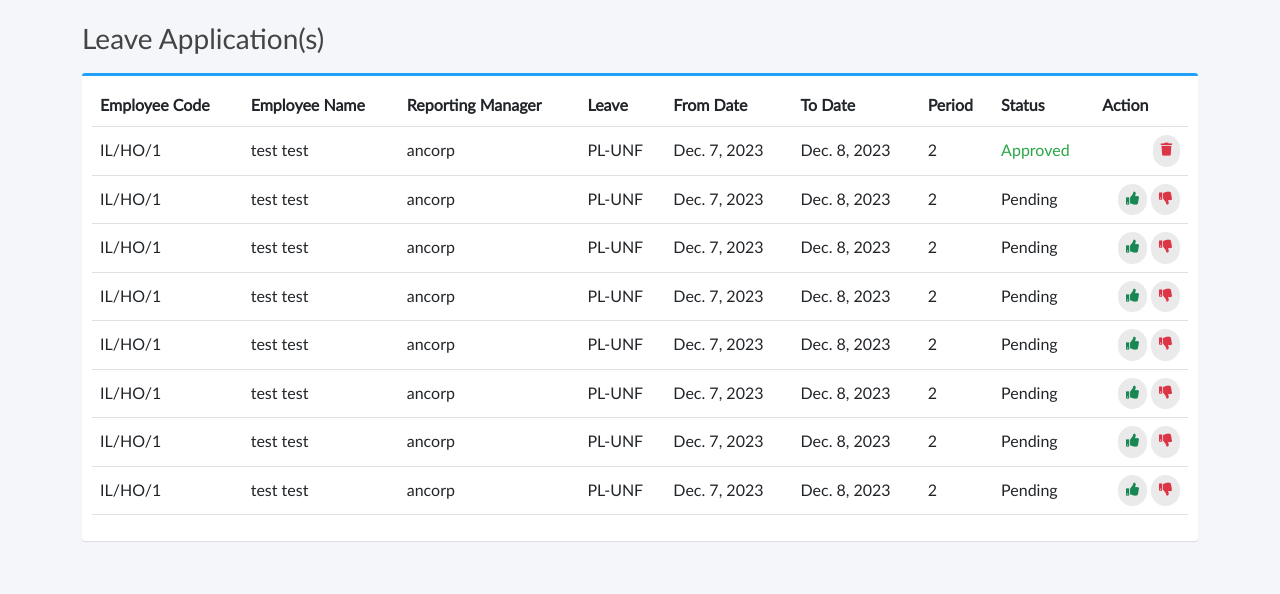
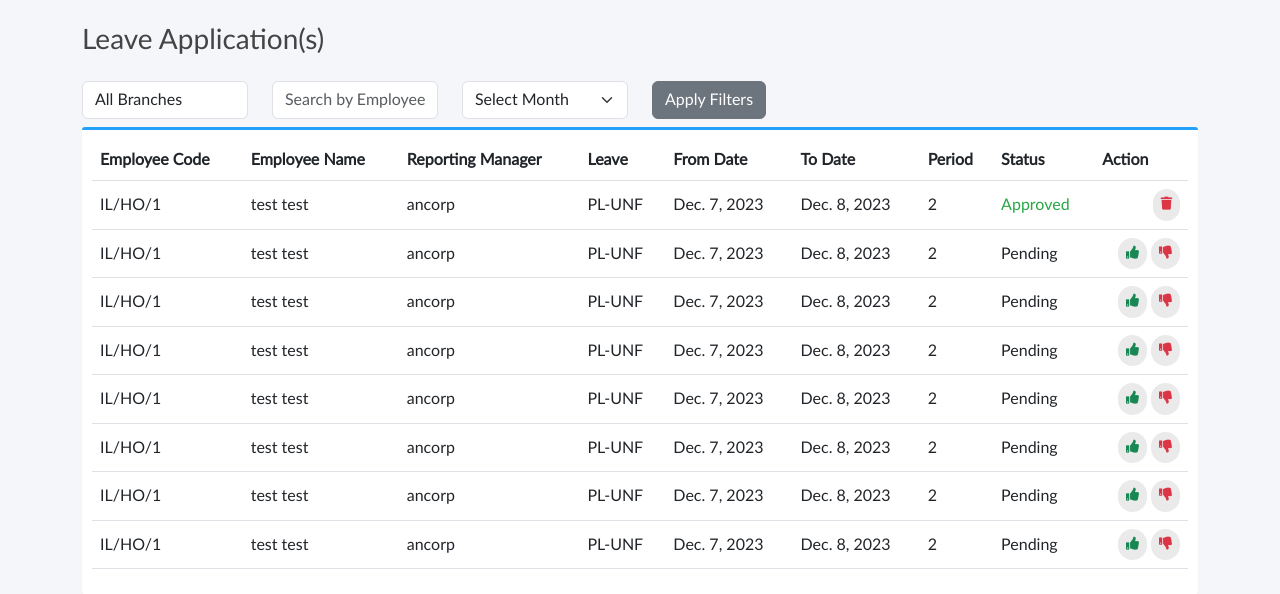
Before and after one commit to ancorp134/hrms, a Django app: page /leave/leave-applications in a window 1280 px wide. Shown: the part 56-650 px from the top of the page. Run offline with Django 4.2, Linux system fonts and the light colour scheme; a user stored in the database is signed in; data comes from the database, SQL or seed files in the repository; both versions use the stored data as it was after the commit; some libraries are stand-ins or nearby versions.

Commit message:
add filter in leave section

```diff
--- a/base/templates/leave_applications.html
+++ b/base/templates/leave_applications.html
@@ -34,18 +34,46 @@
     {% endif %}
     <div class="page-title">
       <h3>
-        Leave Application(s) {% comment %}
-        <button
-          type="button"
-          class="btn btn-sm btn-outline-primary float-end"
-          data-bs-toggle="modal"
-          data-bs-target="#exampleModal"
-        >
-          &nbsp;<i class="fas fa-user-shield"></i>Add User
-        </button>
-        {% endcomment %}
-      </h3>
+        Leave Application(s)
+        </h3>
     </div>
+
+    <form method="get" action="{% url 'employees' %}">
+      <div class="row">
+        <div class="col-sm-2 form-group mt-2 mb-2">
+          <select class="form-control" name="branch">
+              <option value="">All Branches</option>
+              {% for branch in branchs %}
+                  <option value="{{ branch.branch_name }}">{{ branch.branch_name }}</option>
+              {% endfor %}
+          </select>
+        </div>
+        <div class="col-sm-2 form-group mt-2 mb-2">
+          <input class="form-control" type="text" name="employee_name" placeholder="Search by Employee Name">
+        </div>
+        <div class="col-sm-2 form-group mt-2 mb-2">
+          <select class="form-select" id="month" name="month">
+            <option value="">Select Month</option>
+            <option value="01">January</option>
+            <option value="02">February</option>
+            <option value="03">March</option>
+            <option value="04">April</option>
+            <option value="05">May</option>
+            <option value="06">June</option>
+            <option value="07">July</option>
+            <option value="08">August</option>
+            <option value="09">September</option>
+            <option value="10">October</option>
+            <option value="11">November</option>
+            <option value="12">December</option>
+          </select>
+        </div>
+        <div class="col-sm-2 form-group mt-2 mb-2">
+          <button type="submit" class="btn btn-secondary">Apply Filters</button>
+        </div>
+
+    </div>
+  </form>
     <div class="box box-primary">
       <div class="box-body">
         <table width="100%" class="table table-hover" id="dataTables-example">
--- a/base/templates/users.html
+++ b/base/templates/users.html
@@ -54,6 +54,7 @@
                             <td>{{user.is_active}}</td>
                             <td>{{user.is_staff}}</td>
                             <td>{{user.is_superuser}}</td>
+
                             <td class="text-end">
                                 <a href="" class="btn btn-outline-info btn-rounded" data-bs-toggle="modal" data-bs-target="#editUserModal{{user.id}}" ><i class="fas fa-pen"></i></a>
 
--- a/base/views.py
+++ b/base/views.py
@@ -135,8 +135,13 @@ def editLeave(request, pk):
 @login_required(login_url='sigin')
 def LeaveApplicationView(request):
     leave_applications = LeaveApplication.objects.all()
+    branchs = Branch.objects.all()
+
+
+
     context = {
-        'leave_applications' : leave_applications
+        'leave_applications' : leave_applications,
+        'branchs': branchs,
     }
 
     return render(request,'leave_applications.html',context)
```
Also changed, not shown: db.sqlite3.
